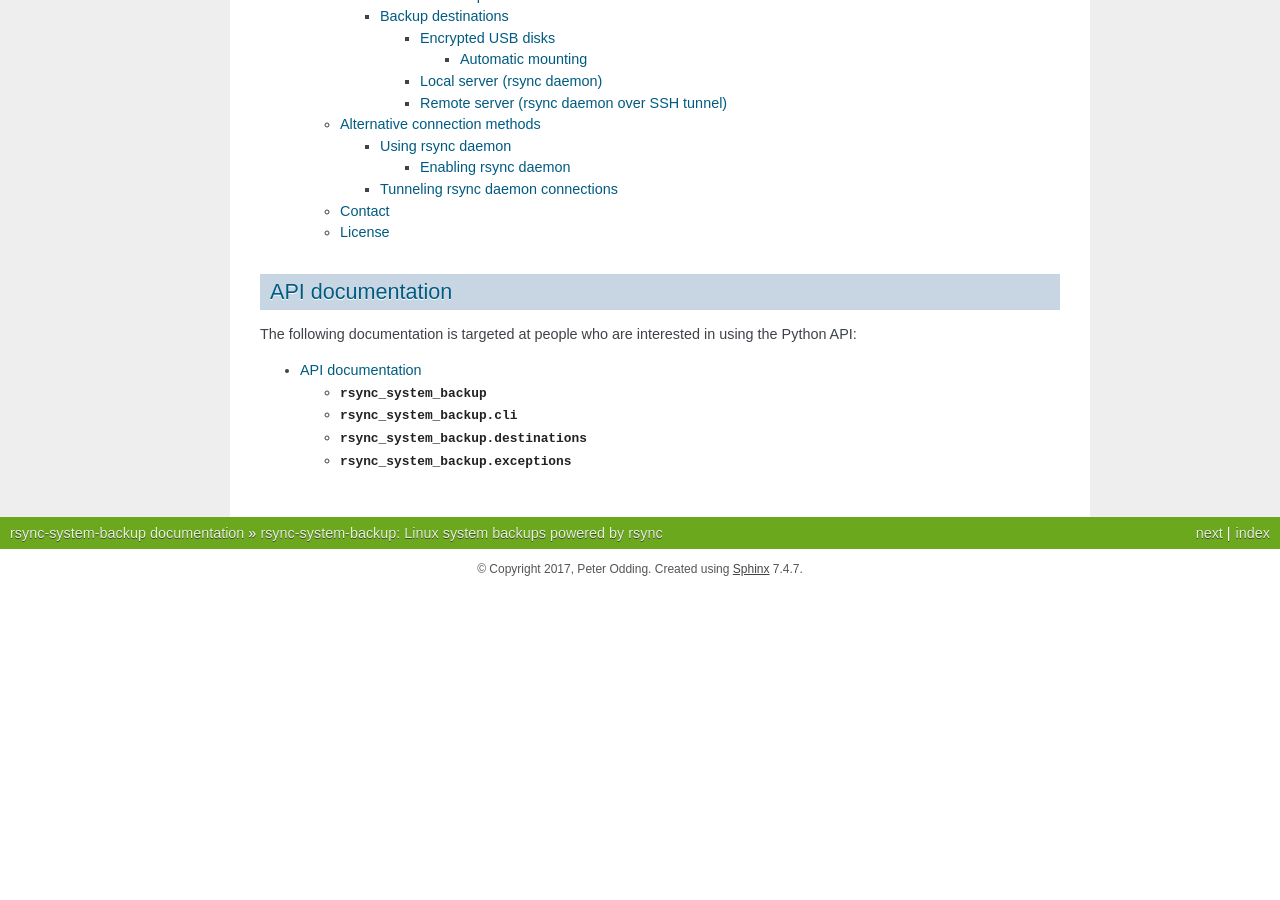
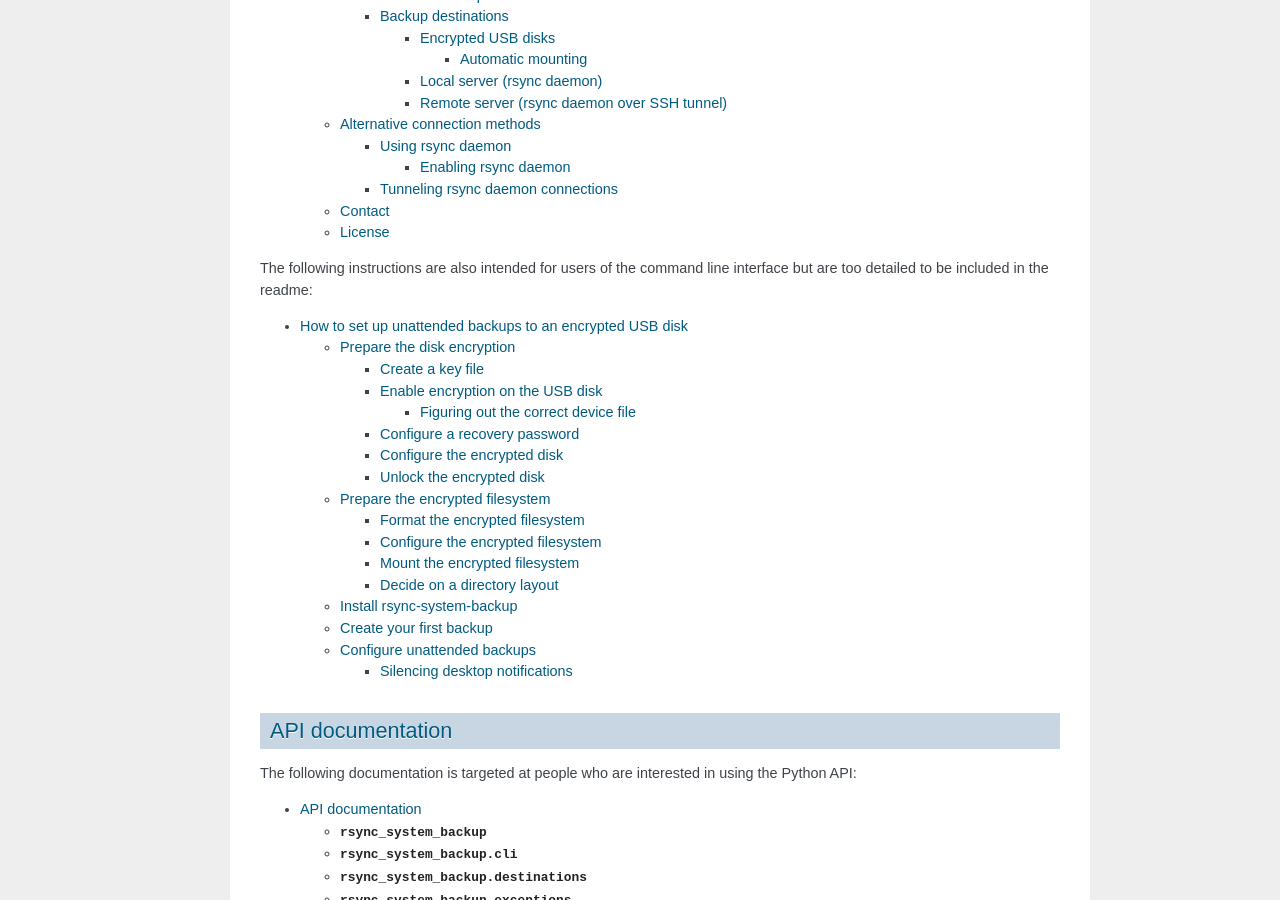
Before and after one commit to xolox/python-rsync-system-backup, a Sphinx documentation site: the page built from docs/index.rst, in a window 1280 px wide and 900 px high, scrolled down 578 px. Built offline with Sphinx 7.4.7, drawn with Linux system fonts in a browser that asks for light colours; the version number could not be read and is left out; before the commit the page ends 1167 px from its top, so only the background shows below that; some of the changed lines change nothing that is shown.

Commit message:
How to set up unattended backups to an encrypted USB disk

```diff
--- /dev/null
+++ b/docs/howto/encrypted-usb-disk.rst
@@ -0,0 +1,322 @@
+How to set up unattended backups to an encrypted USB disk
+=========================================================
+
+This document explains how to set up unattended Linux system backups to an
+encrypted USB disk using LUKS filesystem encryption. These instructions are
+tested on Ubuntu (to be more specific I've used this process on 12.04, 14.04
+and 16.04) but I'd expect them to work just as well on Debian and Linux
+distributions based on Debian.
+
+.. contents::
+   :local:
+
+Prepare the disk encryption
+---------------------------
+
+.. contents::
+   :local:
+
+Create a key file
+~~~~~~~~~~~~~~~~~
+
+We will use a key file to enable `rsync-system-backup` to unlock the encrypted
+USB disk without requiring user interaction due to a password prompt. Basically
+the contents of the key file will serve as an alternate password that can be
+used in a noninteractive setting.
+
+.. code-block:: sh
+
+   # Create a directory to store the key file.
+   sudo mkdir -p /root/keys
+
+   # Generate the key file from two kilobytes of pseudorandom data.
+   sudo dd if=/dev/urandom of=/root/keys/backups.key bs=512 count=4
+
+   # Make sure the directory and key file are private to the root user.
+   sudo chown -R root:root /root/keys
+   sudo chmod u=rwx,go= /root/keys
+   sudo chmod u=r,go= /root/keys/backups.key
+
+.. warning:: I'm assuming here that the computer that you want to create
+             backups of already has full disk encryption. If this is not the
+             case it means that anyone with physical access to the computer can
+             just power it off, rip out the hard disk and extract the contents
+             of ``/root/keys/backups.key``, compromising the security of your
+             backups!
+
+Enable encryption on the USB disk
+~~~~~~~~~~~~~~~~~~~~~~~~~~~~~~~~~
+
+Enabling encryption on the USB disk will effectively wipe the existing contents
+of the disk, so you need to make sure of two things:
+
+1. The existing contents of the disk have been backed up.
+2. You're specifying the correct device file in the following command (please
+   triple check or you might wipe the wrong disk).
+
+.. code-block:: sh
+
+   # Enable LUKS disk encryption on the USB disk.
+   sudo cryptsetup luksFormat /dev/sdx /root/keys/backups.key
+
+In the command above ``/dev/sdx`` is the device file (this is what you need to
+change) and ``/root/keys/backups.key`` is the name of the key file that we
+created in the previous step.
+
+.. note:: Careful readers will notice that I'm not bothering to create
+          a partition table on the USB disk. We don't need it :-).
+
+Figuring out the correct device file
+++++++++++++++++++++++++++++++++++++
+
+If you don't know or you're not sure what the device file for the
+``luksFormat`` command above should be, here's one relatively
+foolproof way to figure it out:
+
+1. Disconnect the USB disk from your computer.
+
+2. Open a terminal and use the following command to observe
+   new log entries being added to the system log::
+
+    # Follow the system log (watch for new entries).
+    sudo tail -fn 0 /var/log/syslog
+
+3. Connect the USB disk to your computer and give the disk a few seconds to
+   spin up and properly establish a USB connection to your computer.
+
+4. Observe the entries that just appeared in the system log. If you study them
+   carefully you should be able to figure out the name of the device file.
+
+Configure a recovery password
+~~~~~~~~~~~~~~~~~~~~~~~~~~~~~
+
+If your computer's hard disk breaks or your computer is stolen you will lose
+the key file required to unlock your encrypted backups, which would be rather
+ironic but not in a fun way :-P. To avoid this situation we can configure the
+disk encryption with a recovery password::
+
+   # Configure a recovery password.
+   sudo cryptsetup --key-file=/root/keys/backups.key luksAddKey /dev/sdx
+
+In the command above ``/dev/sdx`` is the device file, this should be the same
+device file you used in the previous step.
+
+Configure the encrypted disk
+~~~~~~~~~~~~~~~~~~~~~~~~~~~~
+
+Once encryption has been enabled we can configure the encrypted disk
+in ``/etc/crypttab``. To do so we first need to determine the unique
+identifier of the encrypted disk::
+
+ # Determine the UUID of the encrypted disk.
+ sudo blkid /dev/sdx
+
+In the command above ``/dev/sdx`` is the device file, this should be the same
+device file you used in the previous step. The ``blkid`` command will output a
+string called a UUID (a universally unique identifier), you need to copy this
+to your clipboard (or have photographic memory). Now that we know the UUID we
+can add the ``/etc/crypttab`` entry::
+
+ # Use a text editor to configure the encrypted disk.
+ sudo nano /etc/crypttab
+
+If the file doesn't exist yet it implies that you're not using full disk
+encryption on your computer. Please reconsider! But I digress. Now you need to
+add a new line to the file, something like this::
+
+ backups UUID=13f6e17e-8c8b-4009-a7b3-356992415141 /root/keys/backups.key luks,discard,noauto
+
+Replace the part after ``UUID=`` with the output of ``blkid``. Everything else
+should be fine as is, unless you've chosen a different location for the key
+file.
+
+Unlock the encrypted disk
+~~~~~~~~~~~~~~~~~~~~~~~~~
+
+Thanks to the ``/etc/crypttab`` entry that we added in the previous step,
+unlocking the disk is very simple::
+
+ sudo cryptdisks_start backups
+
+This won't ask for a password because we configured a key file.
+
+Prepare the encrypted filesystem
+--------------------------------
+
+.. contents::
+   :local:
+
+Format the encrypted filesystem
+~~~~~~~~~~~~~~~~~~~~~~~~~~~~~~~
+
+After the encrypted disk is unlocked using ``cryptdisks_start`` the device file
+``/dev/mapper/backups`` provides access to the unlocked data. Encrypting the
+disk hasn't created an actual filesystem yet so that's what we'll do next::
+
+ sudo mkfs.ext4 /dev/mapper/backups
+
+Configure the encrypted filesystem
+~~~~~~~~~~~~~~~~~~~~~~~~~~~~~~~~~~
+
+We'll add an entry to ``/etc/fstab`` so that it's as easy to mount the
+filesystem as it was easy to unlock the disk::
+
+ # Use a text editor to configure the encrypted filesystem.
+ sudo nano /etc/fstab
+
+Add a new line to the file, something like this::
+
+ /dev/mapper/backups /mnt/backups ext4 noauto,errors=remount-ro 0 0
+
+Also make sure the mount point exists::
+
+ sudo mkdir -p /mnt/backups
+
+Mount the encrypted filesystem
+~~~~~~~~~~~~~~~~~~~~~~~~~~~~~~
+
+This should be familiar to most of you::
+
+ sudo mount /mnt/backups
+
+Decide on a directory layout
+~~~~~~~~~~~~~~~~~~~~~~~~~~~~
+
+On my backup disks I am using a directory layout of multiple levels because my
+backups and I go way back :-). The first level consists of the names I chose to
+describe the laptops I've had over the years:
+
+- /mnt/backups
+
+  - zenbook
+  - hp-probook
+  - macbook-pro
+
+Each of these directories has subdirectories with the names of the Ubuntu
+releases that were installed on those laptops over the years:
+
+- /mnt/backups
+
+  - zenbook
+
+    - lucid
+    - precise
+
+  - hp-probook
+
+    - precise
+    - trusty
+
+  - macbook-pro
+
+    - xenial
+
+Each of the directories named after an Ubuntu release stores a collection of
+timestamped system backups, something like this:
+
+- /mnt/backups
+
+  - zenbook
+
+    - lucid
+
+      - 2011-02-05 15:30
+      - 2011-03-19 11:45
+
+    - precise
+
+      - 2013-04-10 14:00
+      - 2013-05-10 14:00
+
+  - hp-probook
+
+    - precise
+
+      - 2014-03-12 16:15
+
+    - trusty
+
+      - 2016-06-15 12:00
+
+  - macbook-pro
+
+    - xenial
+
+      - 2017-03-19 23:15
+      - 2017-04-01 12:34
+      - 2017-05-02 17:00
+      - latest
+
+The dates were made up and in reality I have hundreds of timestamped system
+backups, but you get the idea :-).
+
+Whether you use the same directory layout or something simpler is up to you.
+
+Install rsync-system-backup
+---------------------------
+
+There are several ways to install `rsync-system-backup`, for example::
+
+ # Make sure pip (the Python package manager) is installed.
+ sudo apt-get install python-pip
+
+ # Use pip to install the Python package we need in /usr/local. The
+ # executable will be available at /usr/local/bin/rsync-system-backup.
+ sudo pip install --upgrade rsync-system-backup
+
+You can can also install the Python package and its dependencies in your home
+directory if you prefer that over "polluting" the system wide /usr/local
+directory::
+
+ # Use pip to install the Python package we need in ~/.local. The
+ # executable will be available at ~/.local/bin/rsync-system-backup.
+ pip install --upgrade --user rsync-system-backup
+
+If that is still "too global" for your tastes then feel free to set up a
+Python virtual environment ;-).
+
+Create your first backup
+------------------------
+
+Here's an example of how you can create a system backup::
+
+ sudo rsync-system-backup -c backups -m /mnt/backups /mnt/backups/latest
+
+That last directory must be a subdirectory of ``/mnt/backups``, if you want to
+keep things simple then just use ``/mnt/backups/latest`` (whatever you do,
+don't just pass it ``/mnt/backups``).
+
+If you get a "command not found" error from ``sudo`` try the following instead::
+
+ sudo $(which rsync-system-backup) -c backups -m /mnt/backups /mnt/backups/latest
+
+Configure unattended backups
+----------------------------
+
+The final part of this how-to configures your system to automatically run
+`rsync-system-backup` at an interval of your choosing, for example once every
+four hours. The easiest way to accomplish this is using cron. To do so we'll
+create a new configuration file::
+
+ # Use a text editor to configure unattended backups.
+ sudo nano /etc/cron.d/rsync-system-backup
+
+Create the file with the following contents::
+
+ # Cron by default starts subcommands in a very sparse environment where the
+ # $PATH contains just /usr/bin and /bin. Since we expect a reasonably sane
+ # $PATH we have to set it ourselves:
+ PATH=/usr/local/sbin:/usr/local/bin:/sbin:/bin:/usr/sbin:/usr/bin
+
+ # Create a full system backup every four hours.
+ 0 */4 * * * root rsync-system-backup -c backups -m /mnt/backups /mnt/backups/latest
+
+Depending on how you installed `rsync-system-backup` you may need to adjust the
+``PATH`` variable or change the program name into an absolute pathname.
+
+Silencing desktop notifications
+~~~~~~~~~~~~~~~~~~~~~~~~~~~~~~~
+
+If the desktop notifications announcing the start and completion of a system
+backup drive you bonkers, add the ``--disable-notifications`` option to the
+`rsync-system-backup` command line.
--- a/docs/index.rst
+++ b/docs/index.rst
@@ -15,6 +15,12 @@ the command line interface. It's probably the best place to start reading:
 .. toctree::
    users.rst
 
+The following instructions are also intended for users of the command line
+interface but are too detailed to be included in the readme:
+
+.. toctree::
+   howto/encrypted-usb-disk.rst
+
 API documentation
 -----------------
 
```
